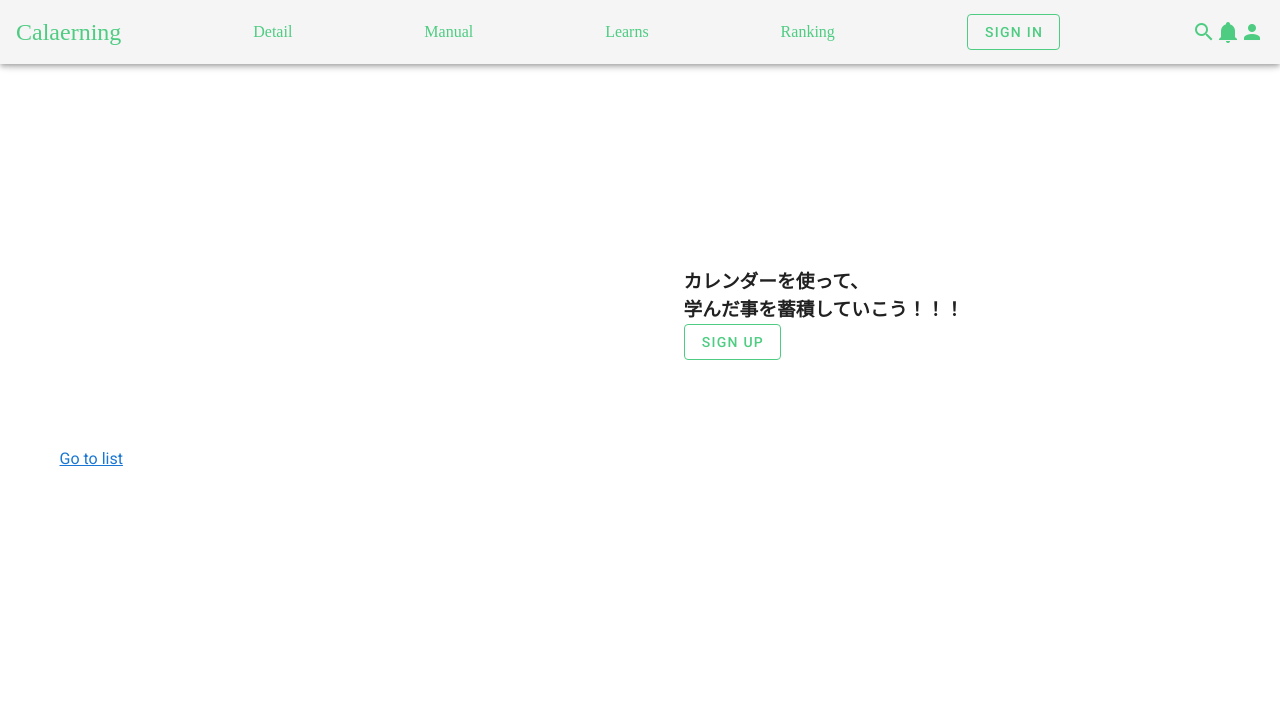
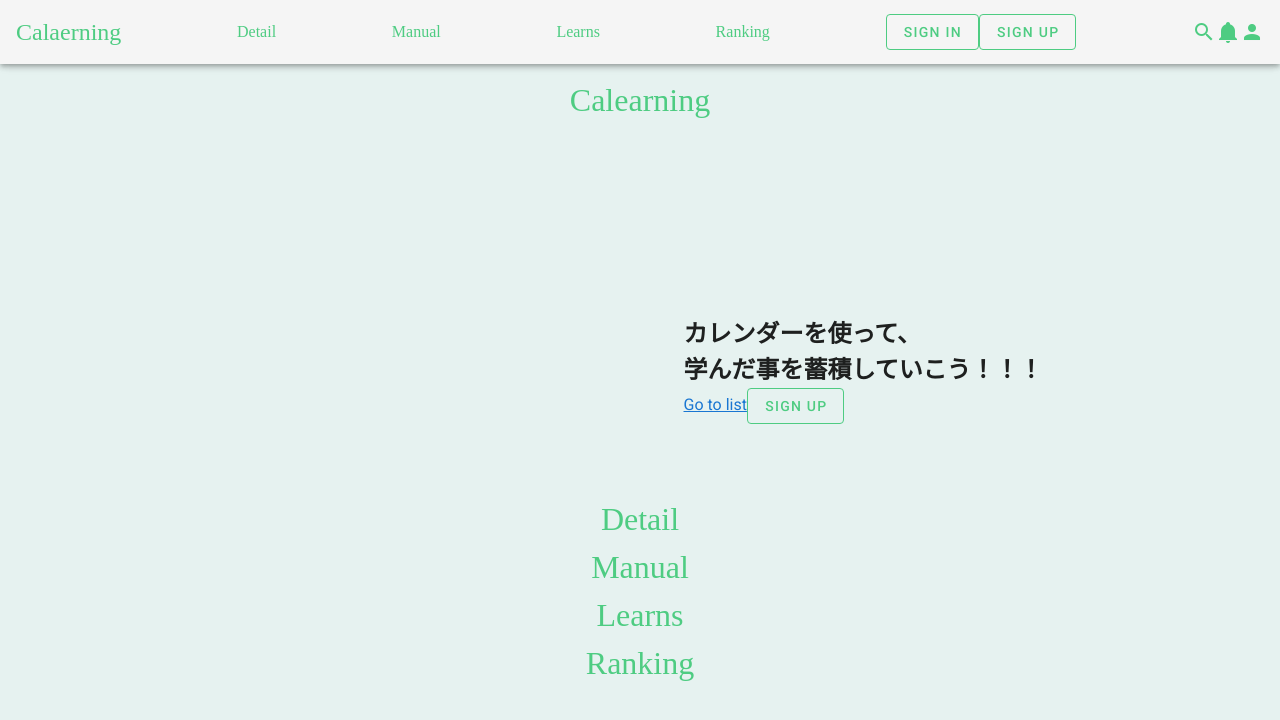
Before and after one commit to shoheikitano/calearning-app-front, a Vue app: page / in a window 1280 px wide. Shown: the top 720 px of the page. Built offline with nearby package versions, Linux system fonts and the light colour scheme.

Commit message:
Signin,signup画面作成

```diff
--- a/src/App.vue
+++ b/src/App.vue
@@ -1,7 +1,7 @@
 <template>
   <v-app>
     <Header/>
-    <v-main>
+    <v-main class="background">
       <router-view />
     </v-main>
   </v-app>
@@ -21,3 +21,9 @@ export default {
   }),
 };
 </script>
+
+<style>
+  .background {
+    background-color: #E6F2F0;
+  }
+</style>
--- a/src/components/Header.vue
+++ b/src/components/Header.vue
@@ -13,6 +13,7 @@
     <span class="font-weight-light calearning-logo">Ranking</span>
     <v-spacer></v-spacer>
     <Signin />
+    <v-btn to="/signup" outlined color="#4ECC82" >Sign up</v-btn>
     <v-spacer></v-spacer>
     <v-icon color="#4ECC82">mdi-magnify</v-icon>
     <v-icon color="#4ECC82">mdi-bell</v-icon>
--- a/src/components/Home.vue
+++ b/src/components/Home.vue
@@ -1,11 +1,16 @@
 <template>
   <v-container>
+    <div
+      v-ripple="{ center: true }"
+      class="text-center logo"
+    >
+      Calearning
+    </div>
     <v-row>
       <v-col>
         <br>
         <br>
         <v-img :src="require('../../public/calenderimage.jpg')" max-width="600"></v-img>
-        <router-link to="/list">Go to list</router-link>
       </v-col>
       <v-col>
         <div class="home-comment">
@@ -17,21 +22,53 @@
           <br>
           <br>
           <br>
-          <h3>カレンダーを使って、</h3>
-          <h3>学んだ事を蓄積していこう！！！</h3>
-          <Signup/>
+          <h2>カレンダーを使って、</h2>
+          <h2>学んだ事を蓄積していこう！！！</h2>
+          <router-link to="/signup">Go to list</router-link>
+          <v-btn to="/signup" outlined color="#4ECC82" >Sign up</v-btn>
         </div>
       </v-col>
     </v-row>
+    <div
+      v-ripple="{ center: true }"
+      class="text-center logo"
+    >
+      Detail
+    </div>
+    <div
+      v-ripple="{ center: true }"
+      class="text-center logo"
+    >
+      Manual
+    </div>
+    <div
+      v-ripple="{ center: true }"
+      class="text-center logo"
+    >
+      Learns
+    </div>
+    <div
+      v-ripple="{ center: true }"
+      class="text-center logo"
+    >
+      Ranking
+    </div>
   </v-container>
 </template>
 
 <script>
-  import Signup from "./Signup"
   export default {
     name: 'Home',
     components: {
-      Signup,
     },
   }
 </script>
+
+<style scoped>
+  .logo {
+    color: #4ECC82;
+    font-family: "SignPainter";
+    text-transform: capitalize;
+    font-size: xx-large;
+  }
+</style>
--- a/src/components/Signin.vue
+++ b/src/components/Signin.vue
@@ -5,10 +5,10 @@
     </template>
     <v-card>
       <v-card-title>
-        <span class="headline">ログイン</span>
+        <h1 class="logo">Sign in</h1>
         <v-spacer></v-spacer>
         <v-btn icon @click="dialog = false">
-          <v-icon>close</v-icon>
+          <v-icon>×</v-icon>
         </v-btn>
       </v-card-title>
       <v-card-text>
@@ -42,3 +42,12 @@ export default {
   }
 };
 </script>
+
+<style scoped>
+  .logo {
+    color: #4ECC82;
+    font-family: "SignPainter";
+    text-transform: capitalize;
+    font-size: xx-large;
+  }
+</style>
--- a/src/components/Signup.vue
+++ b/src/components/Signup.vue
@@ -1,16 +1,12 @@
 <template>
-  <v-dialog v-model="dialog" max-width="600px">
-    <template v-slot:activator="{ on }">
-      <v-btn outlined color="#4ECC82" v-on="on">Sign up</v-btn>
-    </template>
+  <v-container>
     <v-card>
       <v-card-title>
-        <span class="headline">新規登録</span>
+        <h1 class="logo">Sign up</h1>
         <v-spacer></v-spacer>
-        <v-btn icon @click="dialog = false">
-          <v-icon>close</v-icon>
-        </v-btn>
       </v-card-title>
+      <v-row>
+        <v-col>
           <v-card-text>
             <v-container grid-list-md>
               <v-layout wrap>
@@ -23,16 +19,25 @@
                 <v-flex xs12>
                   <v-text-field label="パスワード" type="password" required></v-text-field>
                 </v-flex>
+                <v-flex xs12>
+                  <v-select item-text="name" :items="jobs" item-value="id" label="職業"></v-select>
+                </v-flex>
               </v-layout>
             </v-container>
           </v-card-text>
+        </v-col>
+        <v-col>
+          <v-textarea label="自己紹介"></v-textarea>
+          <v-text-field label="アイコン画像" type="file" required></v-text-field>
+        </v-col>
+      </v-row>
       <v-card-actions>
         <v-container grid-list-md>
           <v-btn block color="success" dark @click="dialog = false">登録</v-btn>
         </v-container>
       </v-card-actions>
     </v-card>
-  </v-dialog>
+  </v-container>
 </template>
 
 <script>
@@ -40,8 +45,27 @@ export default {
   name: 'Signup',
   data() {
     return {
-      dialog: false
+      dialog: false,
+      jobs: [
+        {
+          id: 1,
+          name: 'Webエンジニア'
+        },
+        {
+          id: 2,
+          name: 'システムエンジニア'
+        }
+      ]
     };
   }
 };
 </script>
+
+<style scoped>
+  .logo {
+    color: #4ECC82;
+    font-family: "SignPainter";
+    text-transform: capitalize;
+    font-size: xx-large;
+  }
+</style>
--- a/src/router/index.js
+++ b/src/router/index.js
@@ -1,7 +1,7 @@
 import Vue from 'vue';
 import Router from 'vue-router';
 import Home from '../components/Home';
-import List from '../components/List';
+import Signup from '../components/Signup';
 
 Vue.use(Router);
 
@@ -14,9 +14,14 @@ export default new Router({
       component: Home
     },
     {
-      path: '/list',
-      name: 'list',
-      component: List
+      path: '/signup',
+      name: 'signup',
+      component: Signup
+    },
+    {
+      path: '/signup',
+      name: 'signup',
+      component: Signup
     }
   ]
 });
```
Lines whose indentation alone changed are shown as unchanged.
